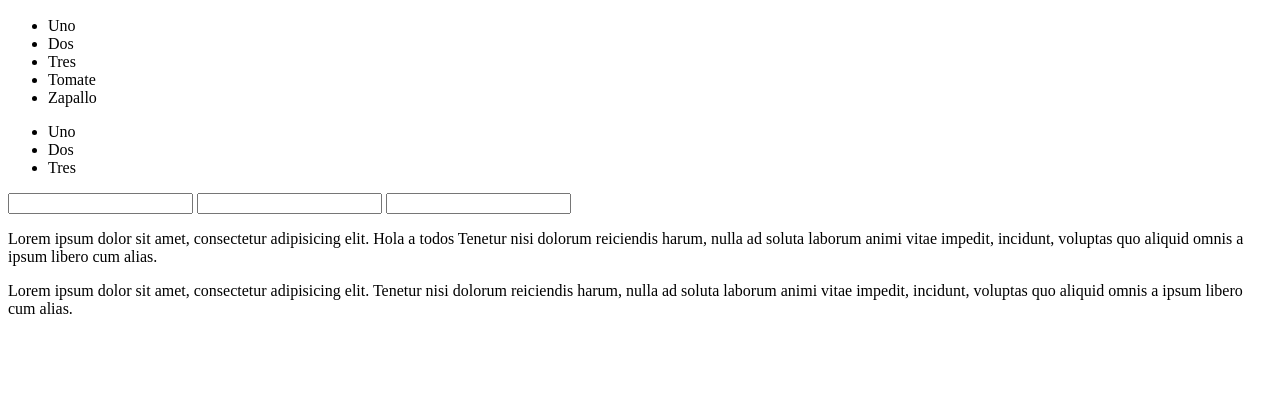
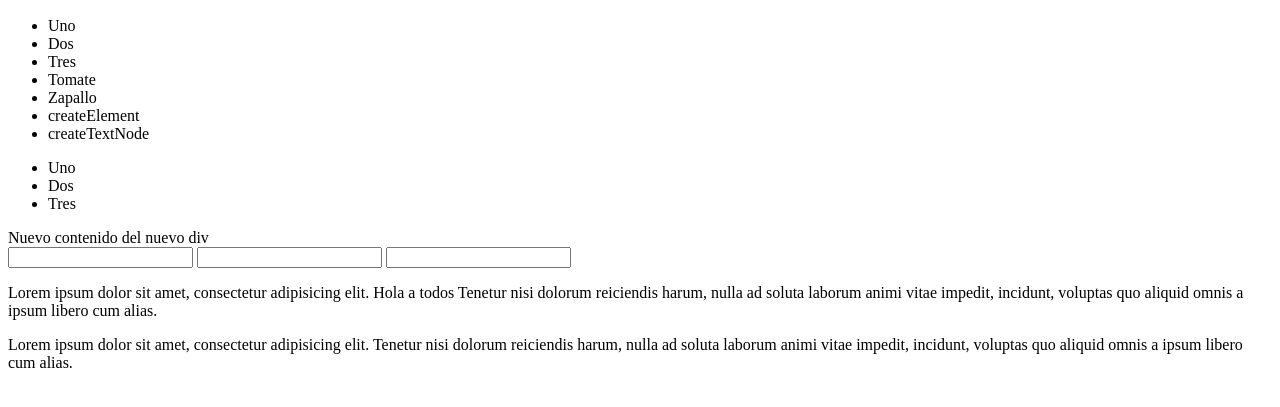
Before and after one commit to Danielroxs/ejercicioFor, a plain HTML site: page DOM/index2.html in a window 1280 px wide. Shown: the part 383-790 px from the top of the page. Drawn offline with Linux system fonts and the light colour scheme.

Commit message:
ejercicios Selectores

```diff
--- /dev/null
+++ b/DOM/crearElementosHTML.js
@@ -0,0 +1,52 @@
+const ul = document.querySelector("ul");
+
+// Create element
+const nuevoLi = document.createElement('li');
+
+
+// Asignarle Clase o Id
+nuevoLi.className = 'especial';
+nuevoLi.id = 'li-especial';
+
+// Asignarle atributos
+nuevoLi.setAttribute ('title', 'createElement');
+
+// createTextNode
+const propCreateElement = document.createTextNode('createElement');
+
+// Asignar nodo de texto al li
+nuevoLi.appendChild(propCreateElement);
+
+// Asignar al ul un nuevo li
+ul.appendChild(nuevoLi);
+
+console.log(nuevoLi);
+
+//----------------------------------------------HomeWork
+
+segundoNuevoLi = document.createElement('li');
+
+segundoNuevoLi.className = 'especial'
+segundoNuevoLi.id = 'li-text';
+
+segundoNuevoLi.setAttribute ('title', 'createTextNode');
+
+const propCreateTextNode = document.createTextNode('createTextNode')
+
+segundoNuevoLi.appendChild(propCreateTextNode);
+
+ul.appendChild(segundoNuevoLi);
+
+console.log(segundoNuevoLi)
+
+const div = document.querySelector('div');
+
+div.className = ('container')
+
+let div1 = document.getElementById('div1');
+let div2 = document.getElementById('div2');
+
+let nuevoDiv = document.createElement('div');
+nuevoDiv.textContent = 'Nuevo contenido del nuevo div';
+
+div1.after(nuevoDiv)
--- a/DOM/index2.html
+++ b/DOM/index2.html
@@ -21,7 +21,7 @@
         <li>Zapallo</li>
     </ul>
 
-    <div>
+    <div id="div1">
         <ul>
             <li class="miClase">Uno</li>
             <li class="miClase">Dos</li>
@@ -34,7 +34,7 @@
     <input type="password" name="" id="password">
 
     <section>
-        <div>
+        <div id="div2">
             <p class="miClase">Lorem ipsum dolor sit amet, consectetur adipisicing elit. <span>Hola a todos</span> Tenetur nisi dolorum reiciendis
                 harum, nulla ad soluta laborum animi vitae impedit,<strong style="display: none;">PALABRA SECRETA anunaki</strong> incidunt, voluptas quo aliquid omnis a ipsum libero
                 <script>console.log("Hola amigos")</script>cum alias.</p>
@@ -47,7 +47,7 @@
         </div>
     </section>
 
-    <script>
+    <script src="crearElementosHTML.js">
 
     </script>
 </body>
```
